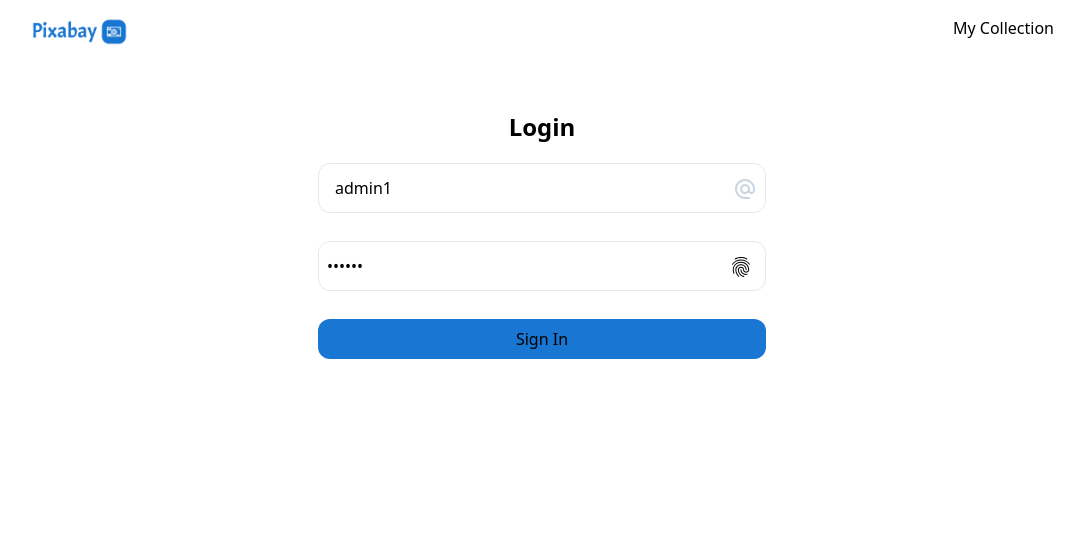
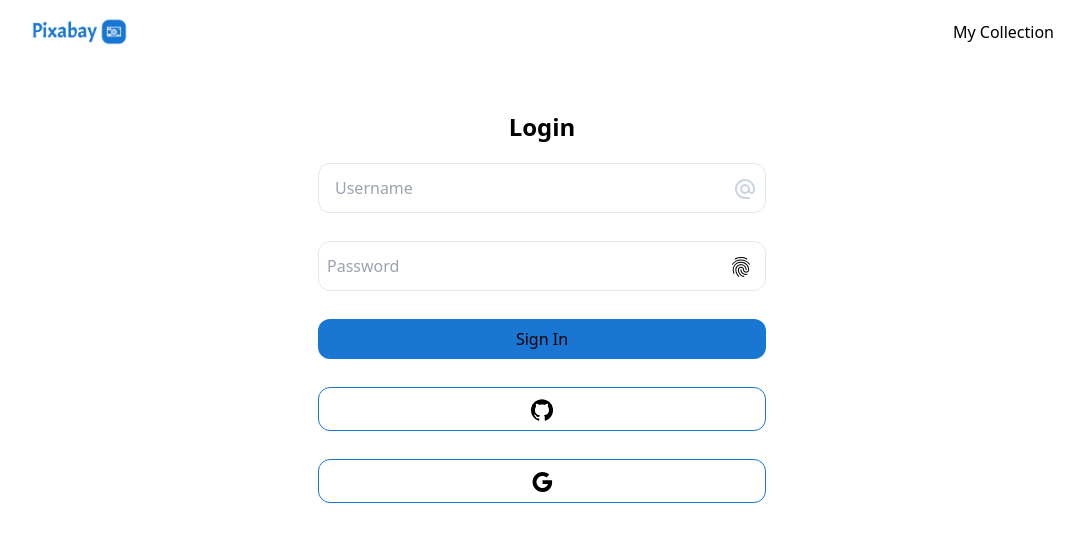
Before and after one commit to tambiasawo/image-gallery, a Next.js app: page /login in a window 1280 px wide. Shown: the top 542 px of the page, without its empty margins (98-1182 px from the left). Built offline with nearby package versions, Linux system fonts and the light colour scheme; no server answers.

Commit message:
feat: add authentication

```diff
--- a/src/app/_components/Gallery.tsx
+++ b/src/app/_components/Gallery.tsx
@@ -13,8 +13,13 @@ import { ITEMS_PER_PAGE } from "../lib/constants.d";
 import { useAppDispatch, useAppSelector } from "../store/hooks";
 import { addSave, removeSaved } from "../store/savedSlice";
 import { addLike, removeLike } from "../store/likedSlice";
+import { useSession } from "next-auth/react";
+import Link from "next/link";
+import InfoIcon from "@mui/icons-material/Info";
 
 const Gallery = () => {
+  const { data: session } = useSession();
+
   const dispatch = useAppDispatch();
   const { saves: savedImages } = useAppSelector((state) => state.saves);
   const { likes: likedImages } = useAppSelector((state) => state.likes);
@@ -98,6 +103,19 @@ const Gallery = () => {
   return (
     <div>
       <div className="flex flex-wrap gap-3 mt-8 items-center justify-center">
+        {!session && (
+          <div className=" absolute top-0 py-1 px-2 rounded-b-md border-2 border-mainBg">
+            <InfoIcon htmlColor="#1976d2" />
+            <span>
+              {"      "}
+              <Link href="/login" className="underline">
+                {" "}
+                Login
+              </Link>{" "}
+              to like or save an image
+            </span>
+          </div>
+        )}{" "}
         {images.length === 0 && (
           <div className="">
             <p className="text-red-500">No images found </p>
@@ -131,7 +149,8 @@ const Gallery = () => {
                 >
                   <p className="flex justify-center items-center gap-8 text-white ">
                     <span className="flex flex-col items-center">
-                      {isLiked ? (
+                      {session ? (
+                        isLiked ? (
                           <FavoriteIcon
                             onClick={() => handleRemoveLike(id, largeImageURL)}
                             className="text-red-600"
@@ -140,11 +159,15 @@ const Gallery = () => {
                           <FavoriteBorderIcon
                             onClick={() => handleAddLike(id, largeImageURL)}
                           />
+                        )
+                      ) : (
+                        ""
                       )}
                     </span>
 
                     <span className="flex flex-col items-center">
-                      {isSaved ? (
+                      {session ? (
+                        isSaved ? (
                           <BookmarkIcon
                             onClick={() =>
                               handleRemoveBookmark(id, largeImageURL)
@@ -154,6 +177,9 @@ const Gallery = () => {
                           <BookmarkBorderOutlinedIcon
                             onClick={() => handleAddBookmark(id, largeImageURL)}
                           />
+                        )
+                      ) : (
+                        ""
                       )}
                     </span>
                   </p>
--- a/src/app/_components/Header.tsx
+++ b/src/app/_components/Header.tsx
@@ -3,10 +3,11 @@ import Link from "next/link";
 import React from "react";
 import logo from "../assets/logo.png";
 import Image from "next/image";
-import { Tooltip } from "@mui/material";
-//import { logout } from "../actions";
+import { signOut, useSession } from "next-auth/react";
 
 const Header = ({ isLoggedIn }: { isLoggedIn?: boolean }) => {
+  const { data: session } = useSession();
+
   return (
     <div className="mt-4 mb-8">
       <div className="flex justify-between">
@@ -15,14 +16,19 @@ const Header = ({ isLoggedIn }: { isLoggedIn?: boolean }) => {
         </Link>
 
         <div className="flex justify-between gap-3">
-         {/*  <Tooltip title="Coming Soon...">
-            <Link href="#" className="hover:underline text-gray-500" aria-disabled >
-              Login
+          <div className="flex items-center gap-4">
+            <Link href="/collection" className="hover:underline">
+              My Collection
             </Link>
-          </Tooltip> */}
-          <Link href="/collection" className="hover:underline">
-            My Collection
-          </Link>
+            {session && (
+              <button
+                onClick={() => signOut({ callbackUrl: "/" })}
+                className=" px-2 py-1 rounded-md hover:underline"
+              >
+                Sign Out
+              </button>
+            )}
+          </div>
         </div>
       </div>
     </div>
--- a/src/app/_components/LightBoxModal.tsx
+++ b/src/app/_components/LightBoxModal.tsx
@@ -12,7 +12,8 @@ import FavoriteBorderIcon from "@mui/icons-material/FavoriteBorder";
 import BookmarkBorderOutlinedIcon from "@mui/icons-material/BookmarkBorderOutlined";
 import { useAppSelector } from "../store/hooks";
 import FavoriteIcon from "@mui/icons-material/Favorite";
-import DownloadIcon from "@mui/icons-material/Download";
+import { useSession } from "next-auth/react";
+
 const style = {
   top: "50%",
   left: "50%",
@@ -41,6 +42,8 @@ export default function LightBoxModal({
   onLike: (img_id: number, img_src: string) => void;
   onRemoveLike: (img_id: number, img_src: string) => void;
 }) {
+  const { data: session } = useSession();
+
   const { imageID, images } = content;
 
   const { saves: savedImages } = useAppSelector((state) => state.saves);
@@ -98,7 +101,6 @@ export default function LightBoxModal({
     setActiveImageIndex(index);
   }, [index, images]);
 
-
   return (
     <Modal
       open={open}
@@ -120,6 +122,7 @@ export default function LightBoxModal({
           </IconButton>
 
           <Box className="space-y-2">
+            {session && (
               <Box className="flex justify-end gap-3">
                 {isLiked ? (
                   <IconButton
@@ -159,7 +162,10 @@ export default function LightBoxModal({
                   >
                     <BookmarkBorderOutlinedIcon
                       onClick={() =>
-                      onRemoveSave(activeImage?.id, activeImage?.largeImageURL)
+                        onRemoveSave(
+                          activeImage?.id,
+                          activeImage?.largeImageURL
+                        )
                       }
                       className="cursor-pointer"
                       htmlColor="#000"
@@ -167,6 +173,7 @@ export default function LightBoxModal({
                   </IconButton>
                 )}
               </Box>
+            )}
             <img
               src={activeImage?.largeImageURL}
               alt="active image"
--- a/src/app/_components/SignInForm.tsx
+++ b/src/app/_components/SignInForm.tsx
@@ -3,17 +3,18 @@ import React from "react";
 import { useFormState, useFormStatus } from "react-dom";
 import AlternateEmailIcon from "@mui/icons-material/AlternateEmail";
 import FingerprintIcon from "@mui/icons-material/Fingerprint";
-//import { authenticate } from "../actions";
-import GithubLogin from "./GithubLogin";
-//import { credentialsLogin, GithubLoginAction } from "../actions";
+import GitHubIcon from "@mui/icons-material/GitHub";
+import GoogleIcon from "@mui/icons-material/Google";
 import { redirect } from "next/navigation";
+import { signIn } from "next-auth/react";
+import { authenticate } from "../utils/actions";
 
 export function SignInForm() {
   const [show, setShow] = React.useState(false);
   const [username, setUsername] = React.useState("");
   const [password, setPassword] = React.useState("");
 
-  //const [state, action] = useFormState(authenticate, undefined);
+  const [state, action] = useFormState(authenticate, undefined);
   const { pending } = useFormStatus();
 
   const signInHandler = () => {
@@ -25,7 +26,7 @@ export function SignInForm() {
     <section className=" md:w-1/2 mx-auto py-8 flex flex-col justify-center bg-white  px-3 rounded-md w-[90%]">
       <h2 className="text-center text-black font-semibold text-2xl">Login</h2>
       <form
-        // action={action}
+        action={action}
         className="flex flex-col gap-7 p-5 justify-center items-center"
       >
         <div className="flex gap-4 w-full border rounded-xl  items-center px-2">
@@ -34,9 +35,9 @@ export function SignInForm() {
             placeholder="Username"
             name="username"
             className="form-control"
-            value={"admin1"}
+            value={username}
+            onChange={(e) => setUsername(e.target.value)}
             required
-            readOnly
           />
 
           <span className="text-slate-300">
@@ -49,9 +50,9 @@ export function SignInForm() {
             type={show ? "text" : "password"}
             placeholder="Password"
             name="password"
-            value={"admin1"}
+            value={password}
             className="form-control"
-            readOnly
+            onChange={(e) => setPassword(e.target.value)}
           />
           <span
             className="ring-blue-600 pr-3 focus:color-bg-formBg cursor-pointer"
@@ -69,14 +70,23 @@ export function SignInForm() {
         >
           Sign In
         </button>
-        {/*   <button
+
+        <button
           type="button"
-          className="bg-mainBg w-full py-2 rounded-xl border border-mainBg"
+          className=" w-full py-2 rounded-xl border border-mainBg"
           aria-disabled={pending}
-          onClick={() => GithubLoginAction("github")}
+          onClick={() => signIn("github", { callbackUrl: "/" })}
         >
-          <GithubLogin />
-        </button> */}
+          <GitHubIcon />
+        </button>
+        <button
+          type="button"
+          className=" w-full py-2 rounded-xl border border-mainBg"
+          aria-disabled={pending}
+          onClick={() => signIn("google", { callbackUrl: "/" })}
+        >
+          <GoogleIcon />
+        </button>
       </form>
     </section>
   );
--- a/src/app/collection/page.tsx
+++ b/src/app/collection/page.tsx
@@ -6,8 +6,15 @@ import CloseIcon from "@mui/icons-material/Close";
 import { removeSaved } from "../store/savedSlice";
 import { removeLike } from "../store/likedSlice";
 import { useAppSelector, useAppDispatch } from "../store/hooks";
+import { useSession } from "next-auth/react";
+import { redirect } from "next/navigation";
 
 const Collection = () => {
+  const { data: session } = useSession();
+  if (!session) {
+    redirect("/login");
+  }
+
   const dispatch = useAppDispatch();
   const { saves: savedImages } = useAppSelector(
     (state: RootState) => state.saves
@@ -72,7 +79,10 @@ const Collection = () => {
           className="hidden md:block"
         />
         <div className="flex-grow flex-shrink basis-[70%]">
-          <div className="flex flex-wrap gap-3 mt-8 items-center justify-center">
+          <div className="mb-8">
+            <h1 className="text-lg ">Welcome {session?.user?.name},</h1>
+          </div>
+          <div className="flex flex-wrap gap-3 items-center justify-center">
             {displayedImages.map((image) => (
               <div key={image.img_id} className="relative group">
                 <button
--- /dev/null
+++ b/src/app/lib/authOptions.ts
@@ -0,0 +1,53 @@
+import NextAuthOptions, { User } from "next-auth";
+import Credentials from "next-auth/providers/credentials";
+import GithubProvider from "next-auth/providers/github";
+import GoogleProvider from "next-auth/providers/google";
+
+const authOptions: any = {
+  session: { strategy: "jwt" },
+  providers: [
+    Credentials({
+      name: "Credentials",
+      credentials: {
+        username: { label: "Username", type: "text", placeholder: "jsmith" },
+        password: { label: "Password", type: "password" },
+      },
+      async authorize(credentials, req): Promise<User | null> {
+        const users = [
+          {
+            id: "test-user-1",
+            userName: "test1",
+            name: "Test 1",
+            password: "pass",
+            email: "test1@donotreply.com",
+          },
+          {
+            id: "test-user-2",
+            userName: "test2",
+            name: "Test 2",
+            password: "pass",
+            email: "test2@donotreply.com",
+          },
+        ];
+        const user = users.find(
+          (user) =>
+            user.userName === credentials?.username &&
+            user.password === credentials?.password
+        );
+        return user
+          ? { id: user.id, name: user.name, email: user.email }
+          : null;
+      },
+    }),
+    GithubProvider({
+      clientId: process.env.GITHUB_ID as string,
+      clientSecret: process.env.GITHUB_SECRET as string,
+    }),
+    GoogleProvider({
+      clientId: process.env.GOOGLE_ID as string,
+      clientSecret: process.env.GOOGLE_SECRET as string,
+    }),
+  ],
+  secret: process.env.NEXT_AUTH_SECRET,
+};
+export default authOptions;
--- a/src/app/login/page.tsx
+++ b/src/app/login/page.tsx
@@ -1,8 +1,16 @@
+"use client";
 import React from "react";
 
 import { SignInForm } from "../_components/SignInForm";
+import { useSession } from "next-auth/react";
+import { redirect } from "next/navigation";
 
 const Login = () => {
+  const { data: session } = useSession();
+  if (session) {
+    redirect("/");
+  }
+
   return <SignInForm />;
 };
 
--- /dev/null
+++ b/src/app/utils/actions.ts
@@ -0,0 +1,32 @@
+import { ITEMS_PER_PAGE } from "../lib/constants";
+
+type Params = {
+  imageType: string;
+  orderBy: string;
+  page: number;
+};
+export const getImages = async (
+  searchValue: string,
+  categoriesArray: Array<string>,
+  params: Params
+) => {
+  const categories = categoriesArray?.join(",");
+  try {
+    const response = await fetch(
+      `https://pixabay.com/api/?key=${
+        process.env.NEXT_PUBLIC_API_kEY
+      }&q=${searchValue}&image_type=${
+        params.imageType
+      }&category=${categories}&order=${params.orderBy}&per_page=${48}&page=${
+        params.page
+      }`
+    );
+    const data = await response.json();
+    return data;
+  } catch (err) {
+    console.log("Something wrong occurred");
+    return err;
+  }
+};
+
+export const authenticate = () => {};
--- a/src/app/utils/hooks/useImages.ts
+++ b/src/app/utils/hooks/useImages.ts
@@ -1,7 +1,7 @@
 "use client";
 import { useQuery } from "@tanstack/react-query";
-import getImages from "../../actions/getImages";
 import { Category } from "../../lib/types";
+import { getImages } from "../actions";
 
 type Params = {
   searchValue: string;
--- a/src/app/utils/providers/AuthContextProvider.tsx
+++ b/src/app/utils/providers/AuthProvider.tsx
@@ -1,12 +1,11 @@
+"use client";
 import React from "react";
-import { Session } from "next-auth";
 import { SessionProvider } from "next-auth/react";
 
-export const AuthContextProvider = async ({
+export const AuthProvider = async ({
   children,
 }: {
   children: React.ReactNode;
 }) => {
-
   return <SessionProvider session={null}>{children}</SessionProvider>;
 };
```
Also changed, not shown: src/app/api/auth/[...nextauth]/route.ts (added, +8 -0 lines), src/app/layout.tsx (+4 -3 lines). Lines whose indentation alone changed are shown as unchanged.
